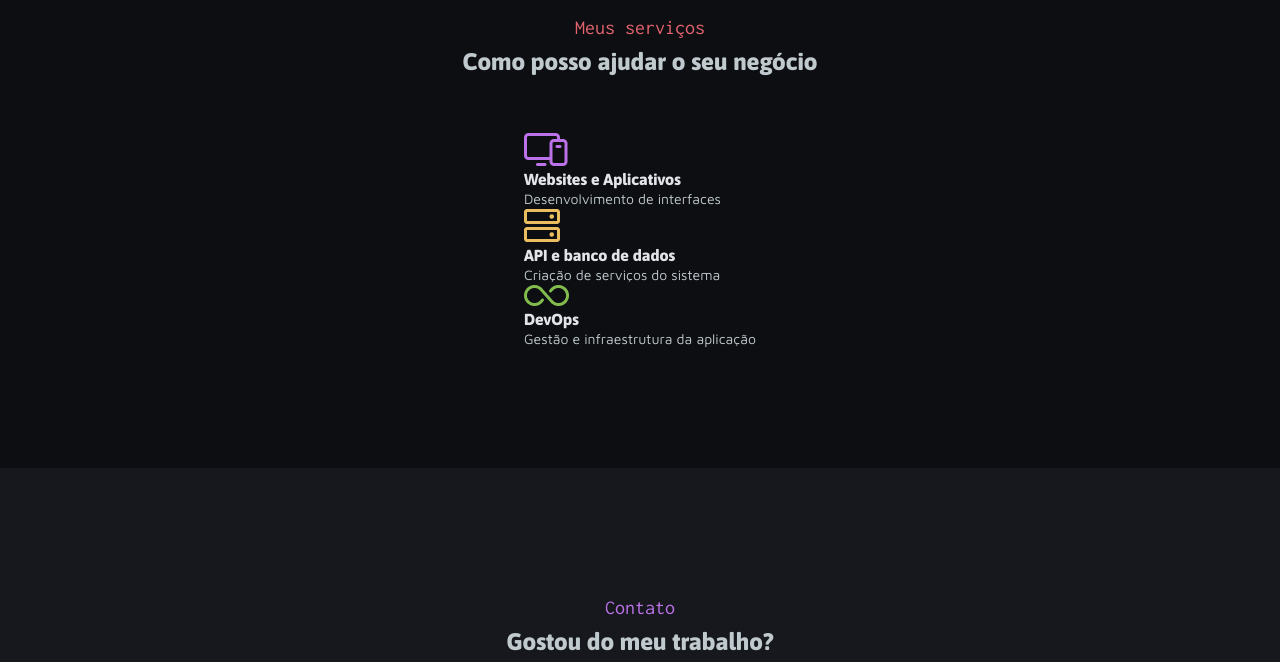
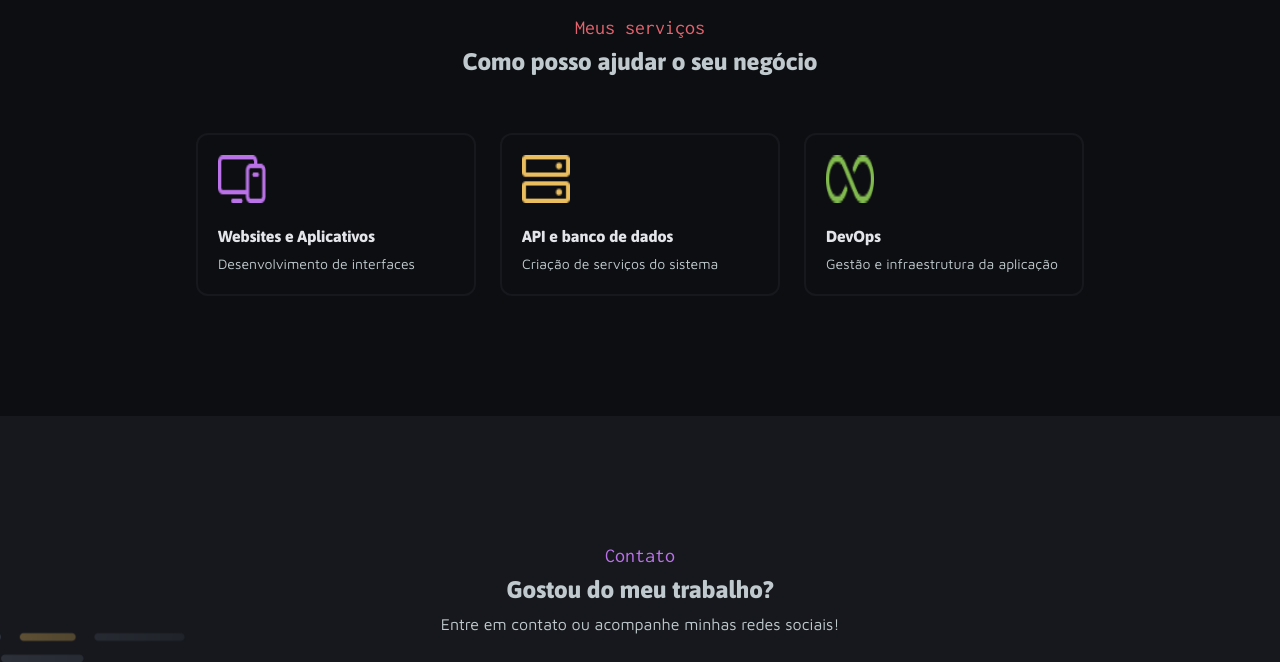
Before and after one commit to EditonR/PORTFOLIO_DEV, a plain HTML site: page index.html in a window 1280 px wide. Shown: the part 1760-2422 px from the top of the page. Drawn offline with Linux system fonts and the light colour scheme.

Commit message:
Finalizando aside

```diff
--- /dev/null
+++ b/styles/aside.css
@@ -0,0 +1,34 @@
+#services {
+  display: flex;
+  flex-wrap: wrap;
+  align-items: center;
+  justify-content: center;
+  gap: 1rem;
+
+  & .card {
+    padding: 1.25rem;
+    border-radius: 0.75rem;
+    border: 2px solid var(--base-gray-200);
+    width: 17.5rem;
+
+    & img {
+      width: 3rem;
+      height: 3rem;
+    }
+
+    & figcaption {
+      margin-top: 1.25rem;
+      display: flex;
+      flex-direction: column;
+      gap: 0.5rem;
+    }
+  }
+}
+
+@media (width >= 80em) {
+  #services {
+    display: grid;
+    grid-template-columns: repeat(3, 17.5rem);
+    gap: 1.5rem;
+  }
+}
--- a/styles/index.css
+++ b/styles/index.css
@@ -2,3 +2,4 @@
 @import url(header.css);
 @import url(main.css);
 @import url(footer.css);
+@import url(aside.css);
```
